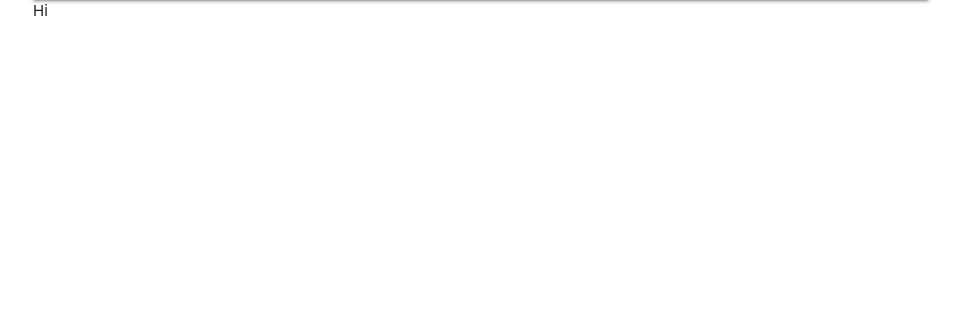
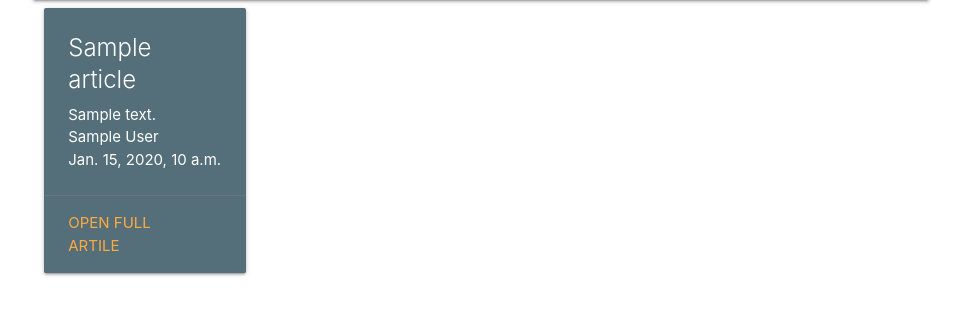
Before and after one commit to golushkin/crud-app, a Django app: template crud_project/templates/home.html in a window 1280 px wide. Shown: the part 64-379 px from the top of the page, without its empty margins (159-1120 px from the left). Run offline with Django 3.2, Linux system fonts and the light colour scheme; the template is opened without the code that fills it: most values are stand-ins (such as "Sample title", 1, 10 or a date in 2020); parts of the project's set-up code (start-up, migrations or seed data) failed here and were passed over.

Commit message:
added article template, change signup template

```diff
--- a/accounts/urls.py
+++ b/accounts/urls.py
@@ -1,6 +1,6 @@
 from django.urls import path
-from .views import register
+from .views import SignUpView
 
 urlpatterns = [
-    path('signup/',register,name='signup'),
+    path('signup/',SignUpView.as_view(),name='signup'),
 ]
--- a/crud_project/templates/home.html
+++ b/crud_project/templates/home.html
@@ -3,5 +3,26 @@
 {%block title%}Home{% endblock title %}
 
 {% block content %}
-    Hi
+    <div class="articles">
+        {% for article in object_list %}
+            <div class="row">
+                <div class="col s12 m3">
+                    <div class="card blue-grey darken-1">
+                        <div class="card-content white-text">
+                            <span class="card-title">{{article.title}}</span>
+                            <p>
+                                {{article.body}}
+                            </p>
+                            <p class="cart-author">{{article.author}}</p>
+                            <p class="cart-date">{{article.date}}</p>
+                        </div>
+                        <div class="card-action">
+                            <a href="#">open full artile</a>
+                        </div>
+                    </div>
+                </div>
+            </div>
+        {% endfor %}
+    </div>
+
 {% endblock content %}
--- a/crud_project/templates/includes/header.html
+++ b/crud_project/templates/includes/header.html
@@ -5,6 +5,7 @@
           <ul id="nav-mobile" class="right hide-on-med-and-down">
             {% if user.is_authenticated  %}
                 <li>{{user.username}}</li>
+                <li><a href="#">Add article</a></li>
                 <li><a href="{% url 'logout' %}">LogOut</a></li>
             {% else %}
                 <li><a href="{% url 'login' %}">LogIn</a></li>
```
Also changed, not shown: accounts/views.py (+15 -17 lines), articles/views.py (+5 -3 lines), db.sqlite3.
